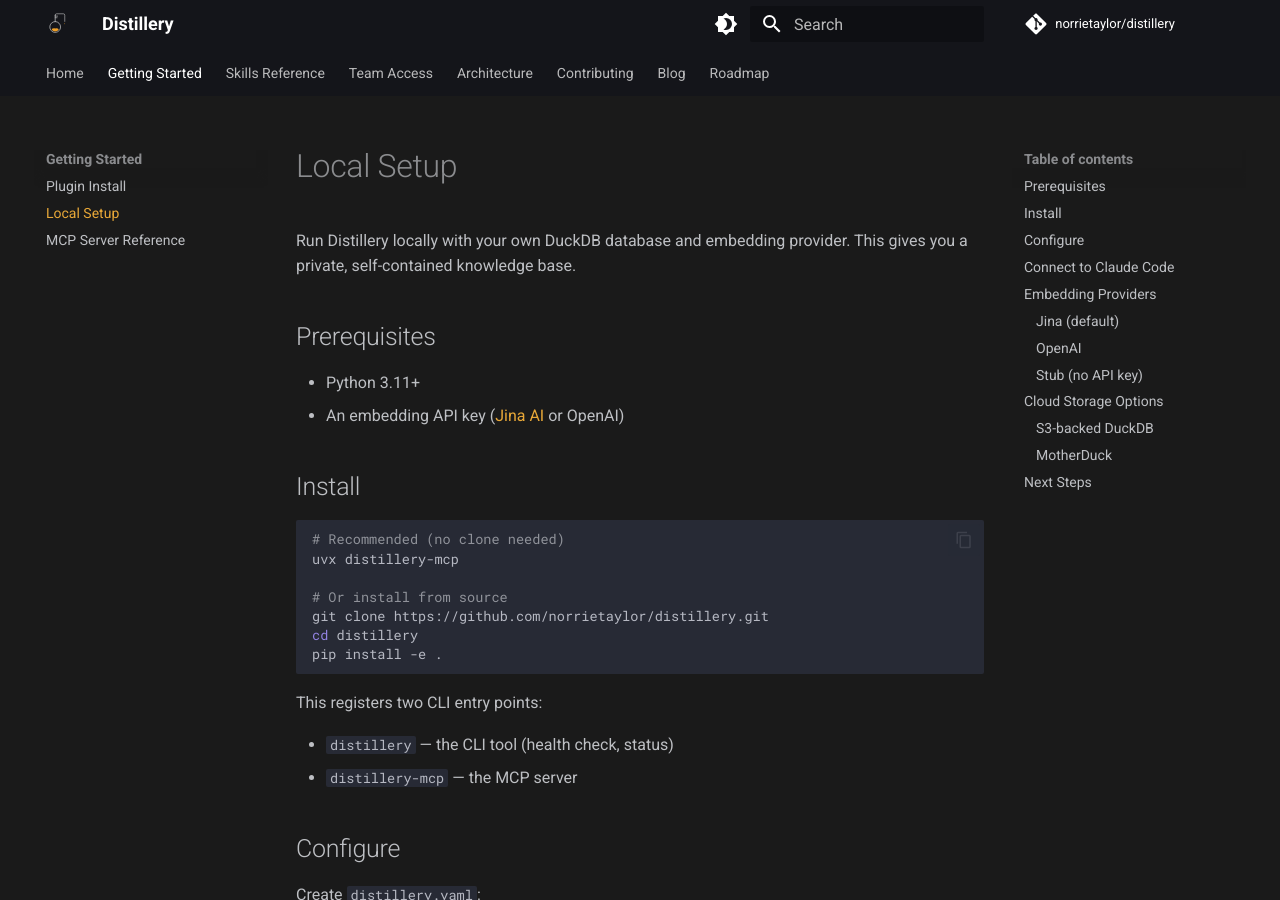
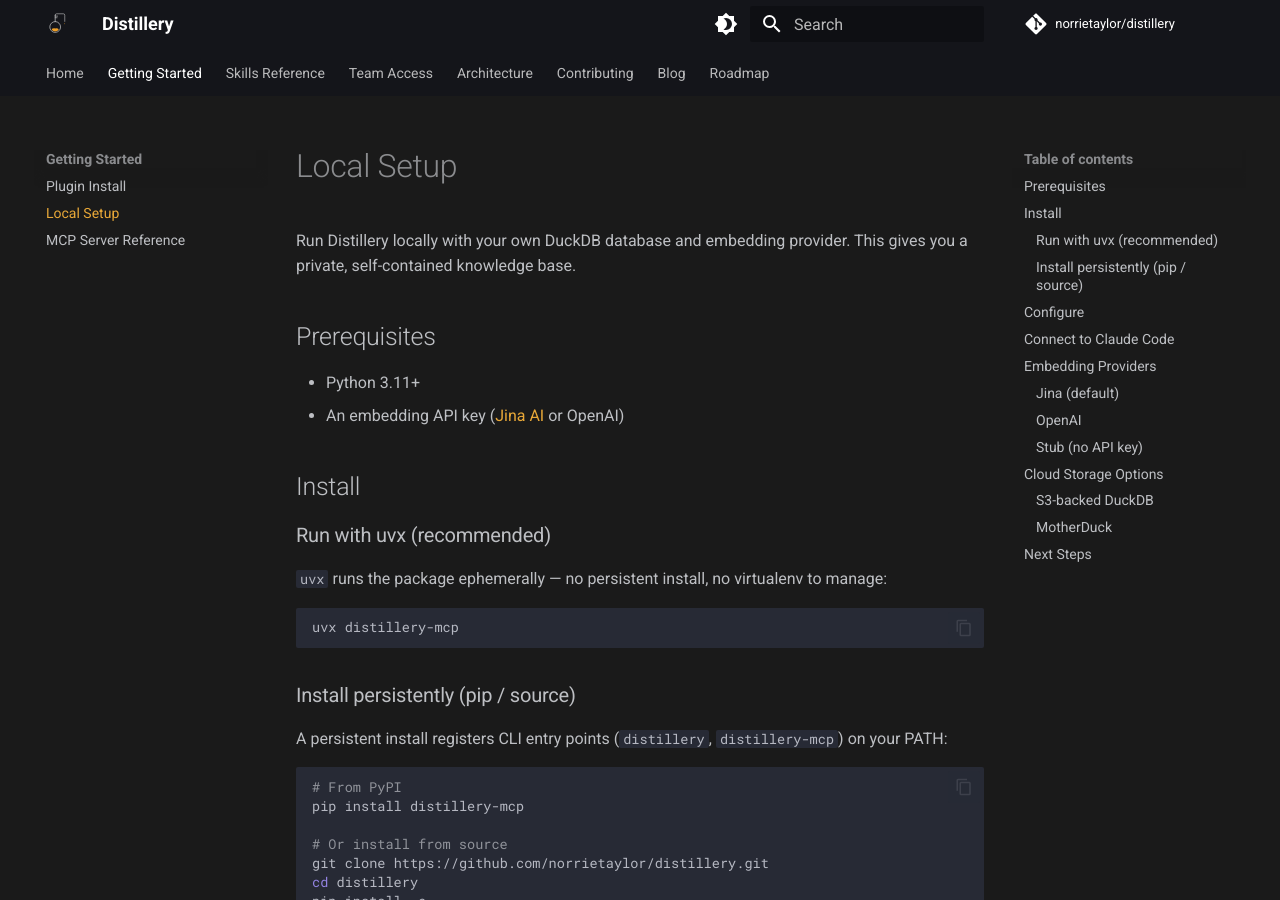
Before and after one commit to norrietaylor/distillery, an MkDocs documentation site: the page built from docs/getting-started/local-setup.md, in a window 1280 px wide and 900 px high. Built offline with MkDocs 1.6.1 and Material for MkDocs 9.7.7, drawn with Linux system fonts in a browser that asks for light colours; comment, search, counter and statistics services are not loaded; some of the changed text lies outside the part shown.

````diff
--- a/docs/getting-started/local-setup.md
+++ b/docs/getting-started/local-setup.md
@@ -9,20 +9,27 @@ Run Distillery locally with your own DuckDB database and embedding provider. Thi
 
 ## Install
 
+### Run with uvx (recommended)
+
+`uvx` runs the package ephemerally — no persistent install, no virtualenv to manage:
+
 ```bash
-# Recommended (no clone needed)
 uvx distillery-mcp
+```
+
+### Install persistently (pip / source)
+
+A persistent install registers CLI entry points (`distillery`, `distillery-mcp`) on your PATH:
+
+```bash
+# From PyPI
+pip install distillery-mcp
 
 # Or install from source
 git clone https://github.com/norrietaylor/distillery.git
 cd distillery
 pip install -e .
 ```
-
-This registers two CLI entry points:
-
-- `distillery` — the CLI tool (health check, status)
-- `distillery-mcp` — the MCP server
 
 ## Configure
 
@@ -83,7 +90,8 @@ Or use `uvx` (recommended):
       "command": "uvx",
       "args": ["distillery-mcp"],
       "env": {
-        "JINA_API_KEY": "your-jina-api-key"
+        "JINA_API_KEY": "your-jina-api-key",
+        "DISTILLERY_CONFIG": "/path/to/distillery.yaml"
       }
     }
   }
````
Also changed, not shown: docs/team/deployment.md (+3 -1 lines), 1 other file.
